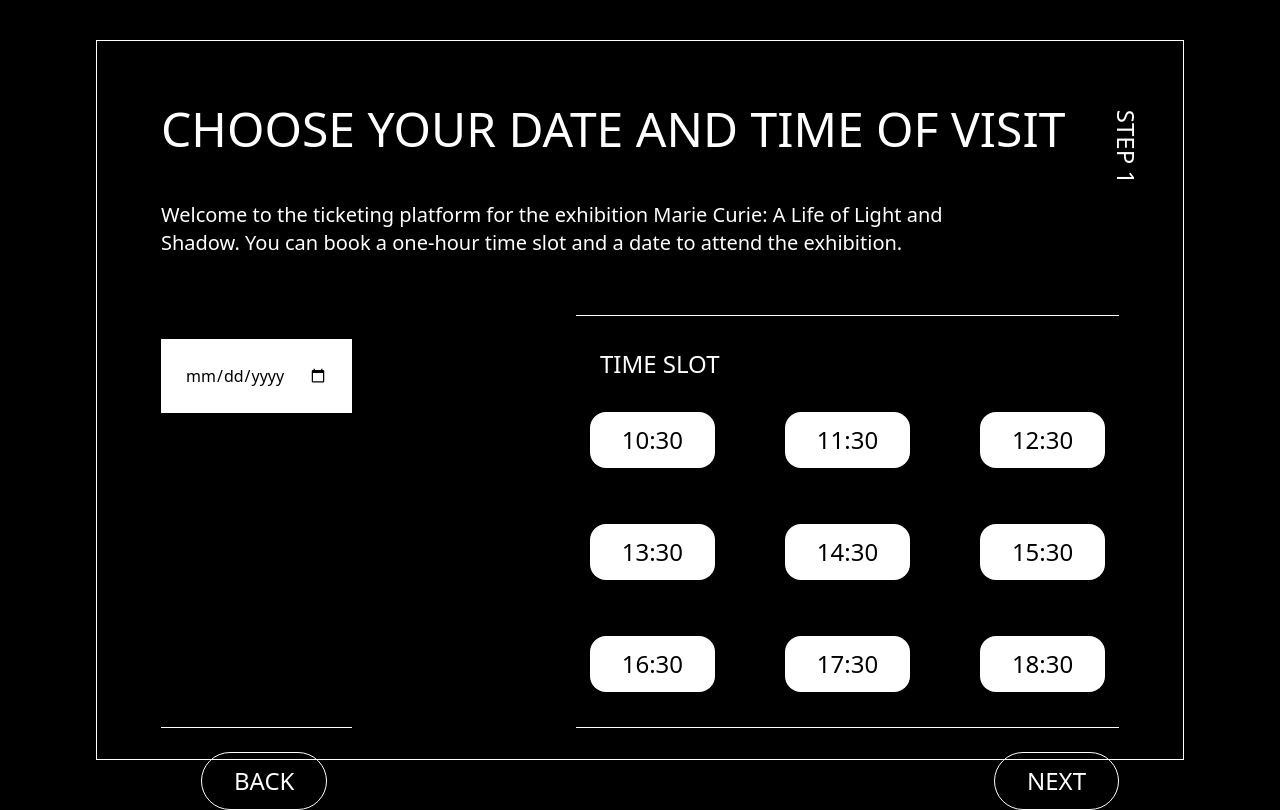
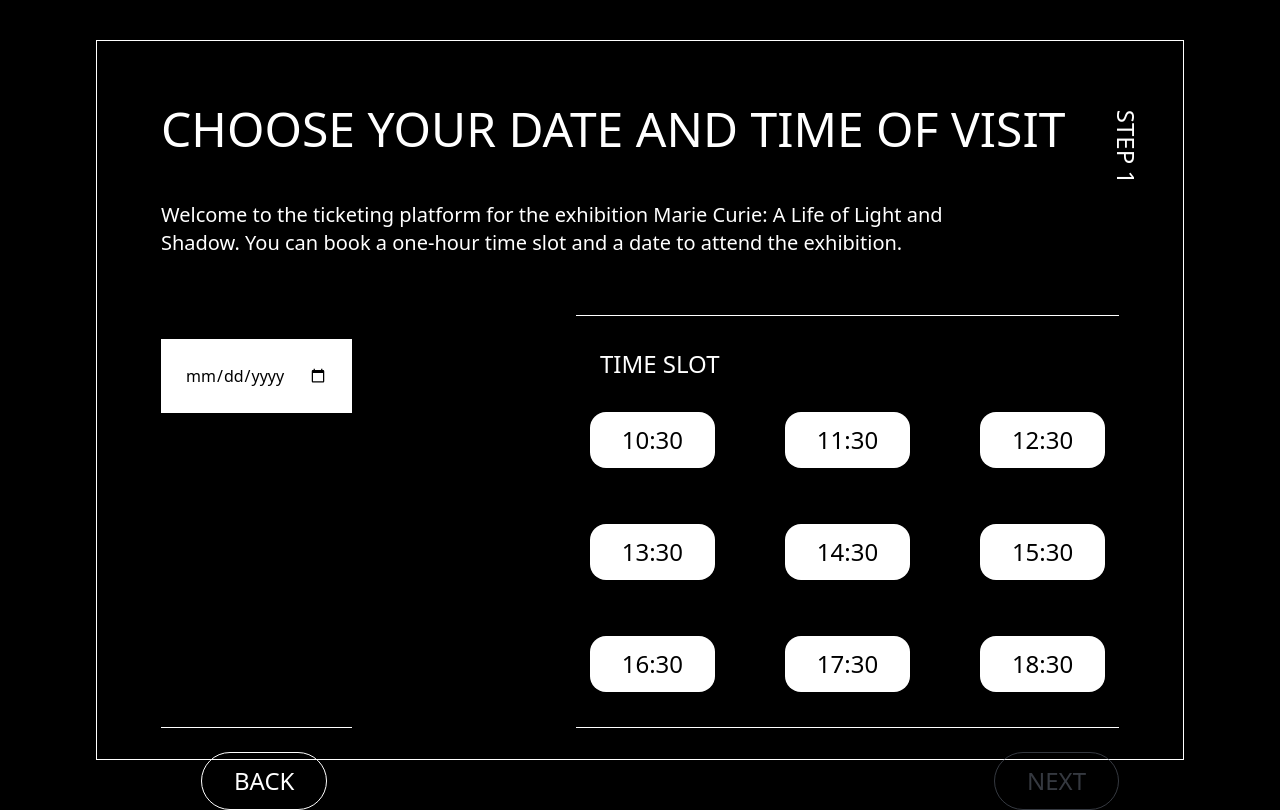
Before and after one commit to BomberQLF/Marie-Curie, a React (Vite) app: page /billeterie/step1 in a window 1280 px wide. Built offline with nearby package versions, Linux system fonts and the light colour scheme.

Commit message:
Ajout 10 tickets max

```diff
--- a/src/Components/Billeterie/Button.jsx
+++ b/src/Components/Billeterie/Button.jsx
@@ -1,18 +1,29 @@
 import { Link } from "react-router-dom";
 
 const Button = ({ to, state, text, disabled, onClick = null }) => {
+  if (disabled) {
+    console.log("disabled");
+    return (
+      <button
+        className="border mt-4 lg:mt-0 lg:ml-10 border-gray-500 text-gray-500 px-8 py-3 rounded-full cursor-not-allowed opacity-50 lg:text-2xl uppercase"
+        disabled
+      >
+        {text}
+      </button>
+    );
+  } else {
+    console.log("enabled");
     return (
       <Link
         to={to}
         onClick={onClick}
         state={state}
-      className={`border mt-4 lg:mt-0 lg:ml-10 border-white text-white px-8 py-3 rounded-full hover:bg-white hover:text-black transition lg:text-2xl uppercase
-        ${disabled ? "text-gray" : "text-white"}"
-      `}
+        className="border mt-4 lg:mt-0 lg:ml-10 border-white text-white px-8 py-3 rounded-full hover:bg-white hover:text-black transition lg:text-2xl uppercase"
       >
         {text}
       </Link>
     );
+  }
 };
 
 export default Button;
--- a/src/Components/Billeterie/Step1.jsx
+++ b/src/Components/Billeterie/Step1.jsx
@@ -6,26 +6,31 @@ import Button from "./Button";
 import { useTranslation } from "react-i18next";
 
 const Step1 = () => {
-  const [selectedDate, setSelectedDate] = useState(localStorage.getItem("selectedDate") || null);
-  const [selectedTime, setSelectedTime] = useState(localStorage.getItem("selectedTime") || null);
+  const [selectedDate, setSelectedDate] = useState(
+    localStorage.getItem("selectedDate") !== "null" ? localStorage.getItem("selectedDate") : null
+  );
+  const [selectedTime, setSelectedTime] = useState(
+    localStorage.getItem("selectedTime") !== "null" ? localStorage.getItem("selectedTime") : null
+  );
   const [reset, setReset] = useState(false);
   const { t } = useTranslation();
 
   const horaires = [
-    "10:30",
-    "11:30",
-    "12:30",
-    "13:30",
-    "14:30",
-    "15:30",
-    "16:30",
-    "17:30",
-    "18:30",
+    "10:30", "11:30", "12:30", "13:30", "14:30", "15:30", "16:30", "17:30", "18:30"
   ];
 
   useEffect(() => {
-    localStorage.setItem("selectedDate", selectedDate);
-    localStorage.setItem("selectedTime", selectedTime);
+    if (selectedDate) {
+      localStorage.setItem("selectedDate", selectedDate);
+    } else {
+      localStorage.removeItem("selectedDate");
+    }
+
+    if (selectedTime) {
+      localStorage.setItem("selectedTime", selectedTime);
+    } else {
+      localStorage.removeItem("selectedTime");
+    }
   }, [selectedDate, selectedTime]);
 
   const handleDate = (date) => {
@@ -39,11 +44,7 @@ const Step1 = () => {
   return (
     <div className="flex flex-col justify-between h-full">
       <div>
-        <Header
-          title={t("choose_date")}
-          subtitle={t("subtitle")}
-          step={t("etape1")}
-        />
+        <Header title={t("choose_date")} subtitle={t("subtitle")} step={t("etape1")} />
       </div>
       <div className="xl:flex xl:gap-56 flex-grow">
         <div className="mt-6 calendar">
@@ -59,10 +60,7 @@ const Step1 = () => {
         </div>
       </div>
       <div className="flex gap-4 justify-between mt-4 md:mt-6">
-        <Button
-          to="/"
-          text={t("retour")}
-        />
+        <Button to="/" text={t("retour")} />
         <Button
           to="/billeterie/step2"
           state={{ selectedDate, selectedTime }}
--- a/src/Components/Billeterie/Step2.jsx
+++ b/src/Components/Billeterie/Step2.jsx
@@ -12,7 +12,6 @@ const Step2 = () => {
   const [selectedTime, setSelectedTime] = useState(location.state?.selectedTime || localStorage.getItem("selectedTime"));
   const [counterNormal, setCounterNormal] = useState(parseInt(localStorage.getItem("counterNormal")) || 0);
   const [counterEtudiant, setCounterEtudiant] = useState(parseInt(localStorage.getItem("counterEtudiant")) || 0);
-  const [reset, setReset] = useState(false);
   const { t } = useTranslation();
 
   useEffect(() => {
@@ -78,12 +77,9 @@ const Step2 = () => {
             to="/billeterie/step3"
             state={{ selectedDate, selectedTime, counterNormal, counterEtudiant }}
             text={t("suivant")}
-            disabled={totalTickets === 0}
+            disabled={totalTickets === 0 || totalTickets > 10}
           />
         </div>
-        {/* <button onClick={resetForm} className="mt-4 p-2 bg-red-500 text-white rounded">
-          Réinitialiser le formulaire
-        </button> */}
       </div>
     </div>
   );
```
Lines whose indentation alone changed are shown as unchanged.
